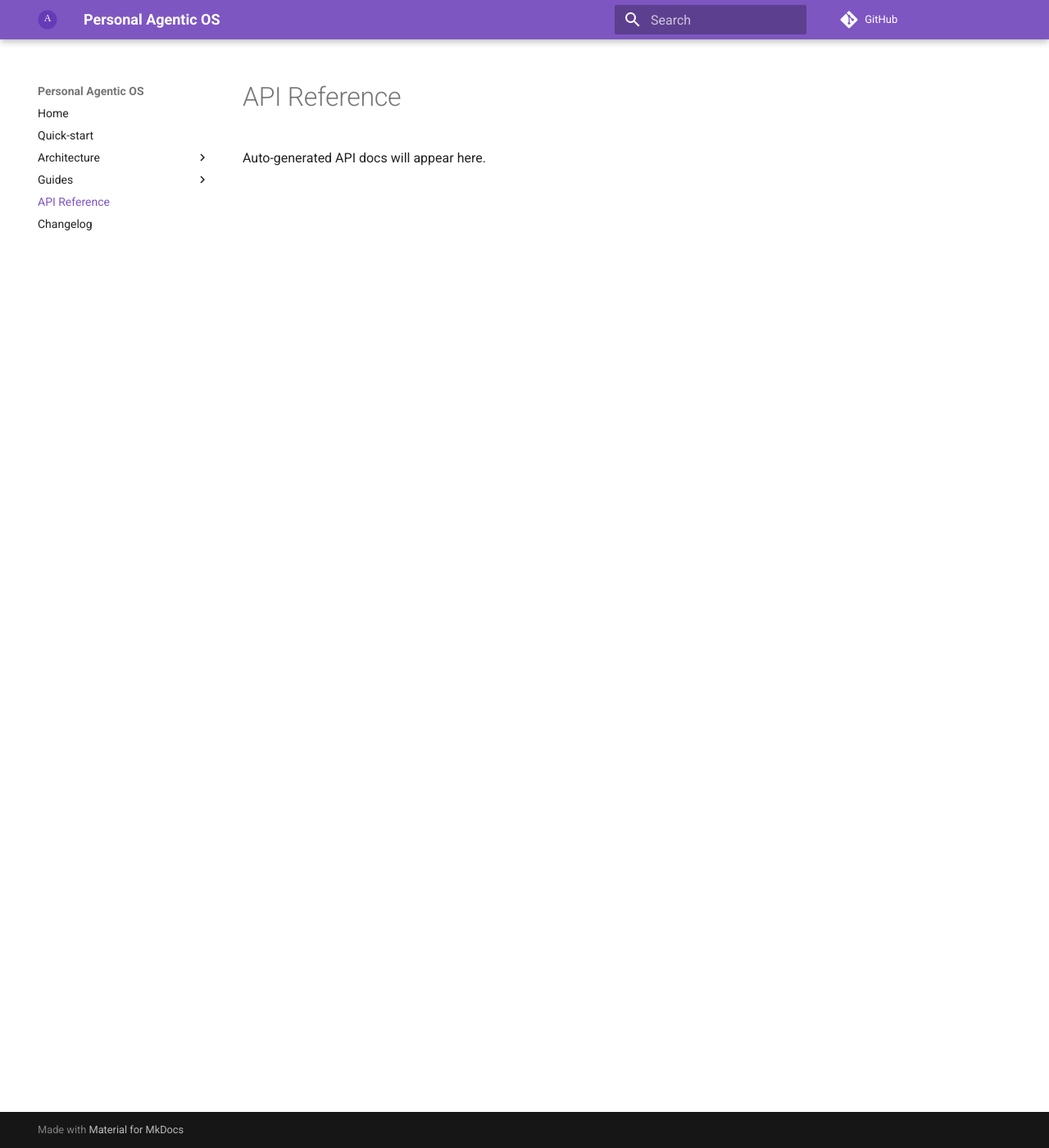
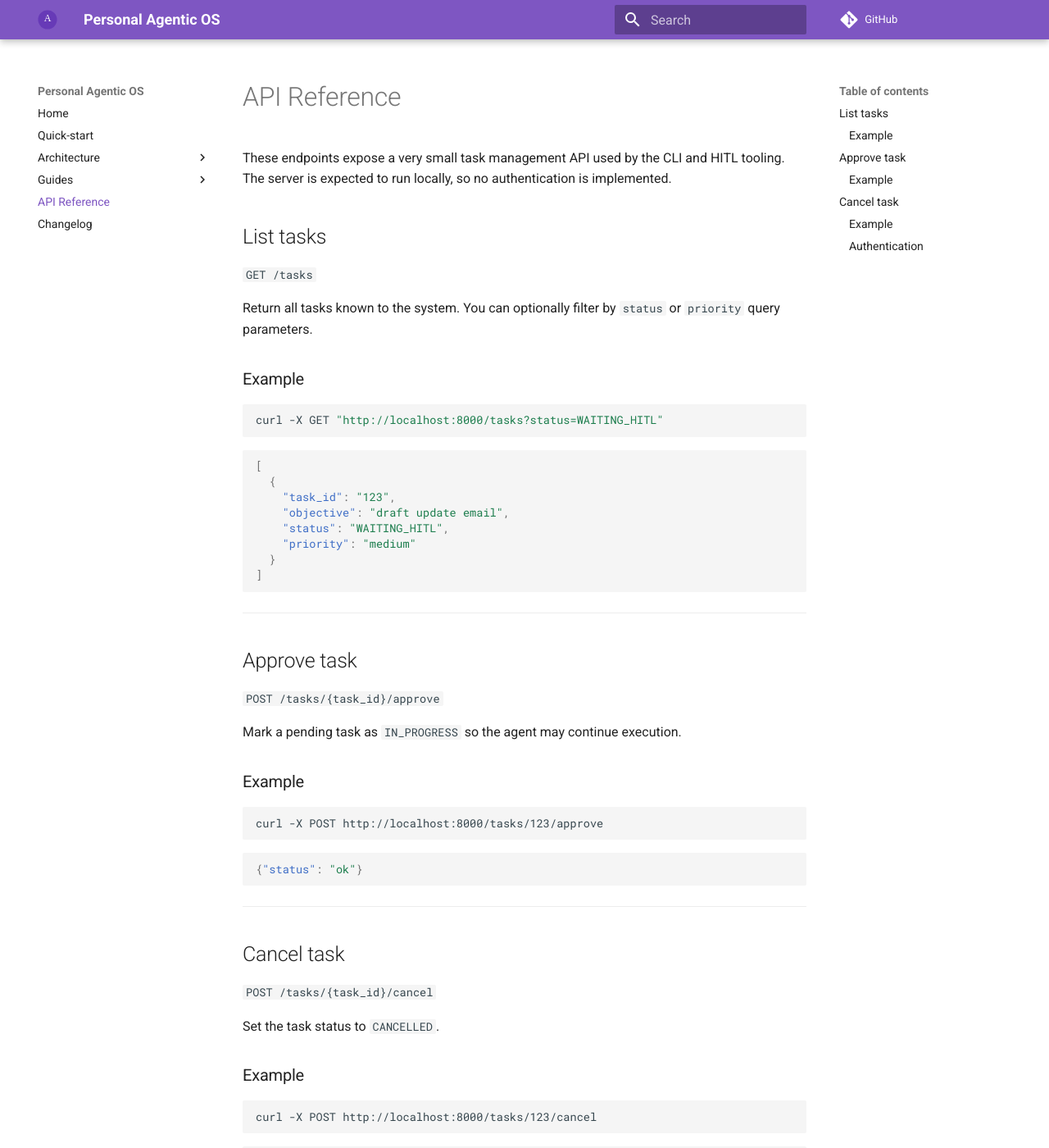
Before and after one commit to adrianwedd/personal-agentic-operating-system, an MkDocs documentation site: the page built from docs/api/index.md, in a window 1280 px wide and 1400 px high. Shown: the whole window at 82% size. Built offline with MkDocs 1.6.1 and Material for MkDocs 9.7.7, drawn with Linux system fonts in a browser that asks for light colours; comment, search, counter and statistics services are not loaded; some of the changed text lies outside the part shown.

Commit message:
docs: document task API routes

````diff
--- a/docs/api/index.md
+++ b/docs/api/index.md
@@ -1,3 +1,71 @@
 # API Reference
 
-Auto-generated API docs will appear here.
+These endpoints expose a very small task management API used by the CLI and
+HITL tooling. The server is expected to run locally, so no authentication is
+implemented.
+
+## List tasks
+
+`GET /tasks`
+
+Return all tasks known to the system. You can optionally filter by
+`status` or `priority` query parameters.
+
+### Example
+
+```bash
+curl -X GET "http://localhost:8000/tasks?status=WAITING_HITL"
+```
+
+```json
+[
+  {
+    "task_id": "123",
+    "objective": "draft update email",
+    "status": "WAITING_HITL",
+    "priority": "medium"
+  }
+]
+```
+
+---
+
+## Approve task
+
+`POST /tasks/{task_id}/approve`
+
+Mark a pending task as `IN_PROGRESS` so the agent may continue execution.
+
+### Example
+
+```bash
+curl -X POST http://localhost:8000/tasks/123/approve
+```
+
+```json
+{"status": "ok"}
+```
+
+---
+
+## Cancel task
+
+`POST /tasks/{task_id}/cancel`
+
+Set the task status to `CANCELLED`.
+
+### Example
+
+```bash
+curl -X POST http://localhost:8000/tasks/123/cancel
+```
+
+```json
+{"status": "ok"}
+```
+
+---
+
+### Authentication
+
+None. All routes assume a trusted local environment.
````
